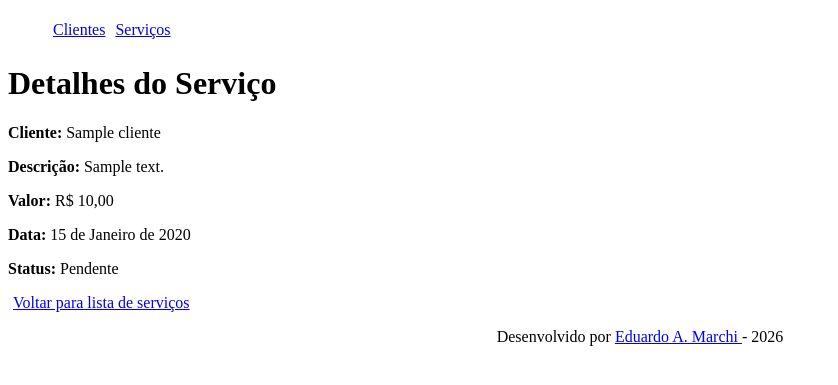
After one commit to marchieduardo/gerenciador-servicos, a Django app: page /servicos/1/ in a window 1280 px wide. The commit adds this page. Shown: the top 385 px of the page, without its empty margins (0-838 px from the left). Run offline with Django 5.2, Linux system fonts and the light colour scheme; tables that the repository leaves empty hold one stand-in row (values such as "Sample post").

Commit message:
feat(servicos): implementar visualização de detalhes do serviço

```diff
--- a/clientes/templates/detalhes_cliente.html
+++ b/clientes/templates/detalhes_cliente.html
@@ -14,7 +14,9 @@
 <ul>
     {% for servico in cliente.servicos.all %}
     <li>
-        {{ servico.descricao }} - {{ servico.data }} - R$ {{ servico.valor }} - {{ servico.get_status_display }}
+        <a href="{% url 'detalhes-servico' servico.id %}">
+            {{ servico.descricao }} - {{ servico.data }} - R$ {{ servico.valor }} - {{ servico.get_status_display }}
+        </a>
     </li>
     {% empty %}
     <li>Nenhum serviço cadastrado.</li>
--- /dev/null
+++ b/clientes/templates/detalhes_servico.html
@@ -0,0 +1,16 @@
+{% extends 'base.html' %}
+
+{% block title %}Detalhes do Serviço{% endblock %}
+
+{% block content %}
+
+<h1>Detalhes do Serviço</h1>
+<p><strong>Cliente:</strong> {{ servico.cliente }}</p>
+<p><strong>Descrição:</strong> {{ servico.descricao }}</p>
+<p><strong>Valor:</strong> R$ {{ servico.valor }}</p>
+<p><strong>Data:</strong> {{ servico.data }}</p>
+<p><strong>Status:</strong> {{ servico.get_status_display }}</p>
+
+<a href="{% url 'lista-servicos' %}">Voltar para lista de serviços</a>
+
+{% endblock %}
--- a/clientes/templates/lista_servicos.html
+++ b/clientes/templates/lista_servicos.html
@@ -7,7 +7,9 @@
 <ul>
     {% for servico in servicos %}
     <li>
-        {{ servico.descricao }} - {{ servico.data }} - R$ {{ servico.valor }} - {{ servico.get_status_display }}
+        <a href="{% url 'detalhes-servico' servico.id %}">
+            {{ servico.cliente }} - {{ servico.data }} - R$ {{servico.valor }} - {{ servico.get_status_display }}
+        </a>
     </li>
     <hr>
     {% empty %}
--- a/clientes/urls.py
+++ b/clientes/urls.py
@@ -6,6 +6,7 @@ urlpatterns = [
     path('clientes/novo/', views.CriarClienteView.as_view(), name='novo-cliente'),
     path('clientes/<int:pk>/', views.DetalhesClienteView.as_view(), name='detalhes-cliente'),
     path('clientes/<int:pk>/editar/', views.EditarClienteView.as_view(), name='editar-cliente'),
-    path('clientes/<int:pk>/servicos/novo/', views.CriarServicoView.as_view(), name='novo-servico'),
+    path('clientes/<int:pk>/novo-servico/', views.CriarServicoView.as_view(), name='novo-servico'),
     path('servicos/', views.ListaServicosView.as_view(), name='lista-servicos'),
+    path('servicos/<int:pk>/', views.DetalhesServicoView.as_view(), name='detalhes-servico'),
 ]
--- a/clientes/views.py
+++ b/clientes/views.py
@@ -6,6 +6,9 @@ from .models import Cliente, Servico
 from .forms import ServicoForm
 
 # Create your views here.
+
+# Views de Clientes
+
 class ListaClientesView(ListView):
     model = Cliente
     template_name = 'lista_clientes.html'
@@ -35,6 +38,9 @@ class EditarClienteView(UpdateView):
 
     def get_success_url(self):
         return reverse('detalhes-cliente', kwargs={'pk': self.object.pk})
+
+
+# Views de Serviços
 
 
 class CriarServicoView(CreateView):
@@ -67,3 +73,9 @@ class ListaServicosView(ListView):
     model = Servico
     template_name = 'lista_servicos.html'
     context_object_name = 'servicos'
+
+
+class DetalhesServicoView(DetailView):
+    model = Servico
+    template_name = 'detalhes_servico.html'
+    context_object_name = 'servico'
```
